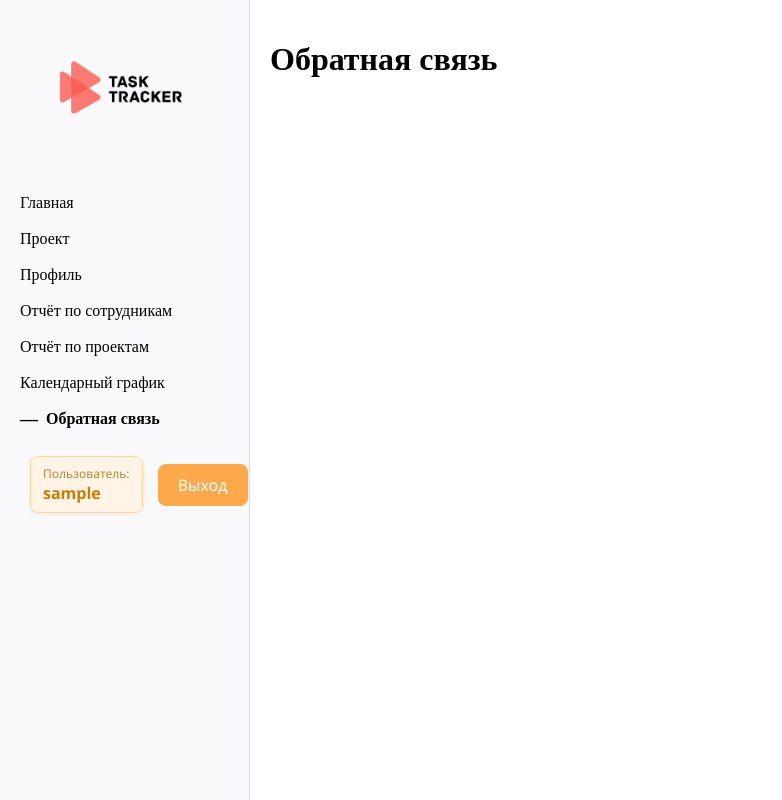
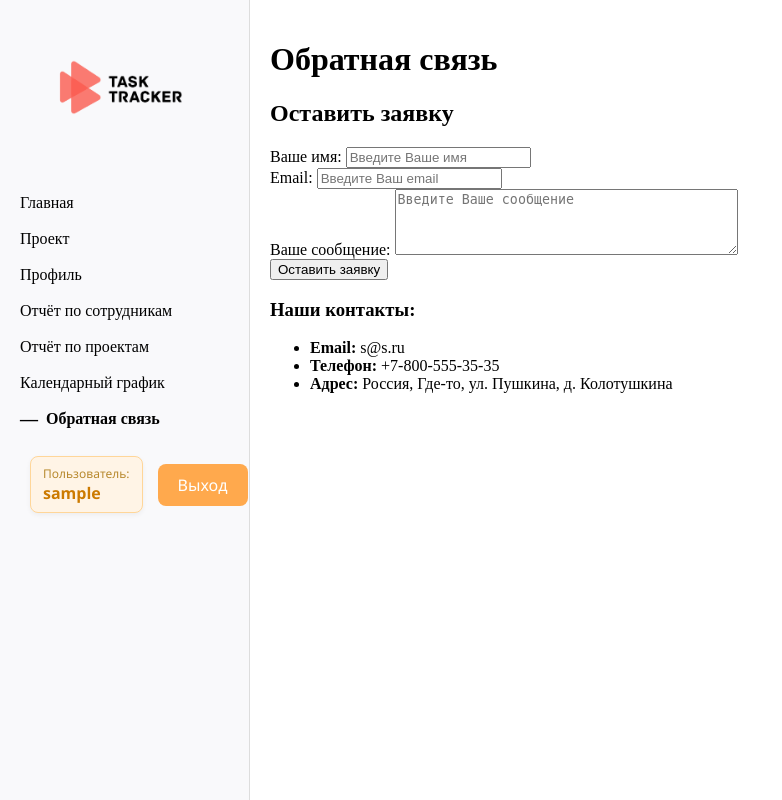
Before and after one commit to yakexerr/ORPUD, a Django app: page /feedback/ in a window 1280 px wide. Shown: the whole page, without its empty margins (0-782 px from the left). Run offline with Django 5.2, Linux system fonts and the light colour scheme; the visitor is signed in with stand-in values (Sample User, id 1).

Commit message:
+ Feedback form

```diff
--- a/web/forms.py
+++ b/web/forms.py
@@ -1,7 +1,10 @@
 from django import forms
 from django.contrib.auth import get_user_model
+from .models import FeedBack
 
 # from web.models import TimeSlot, TimeSlotTag, Holiday
+from web.models import FeedBack
+
 
 User = get_user_model()
 class RegistrationForm(forms.ModelForm):
@@ -22,6 +25,19 @@ class RegistrationForm(forms.ModelForm):
 class AuthForm(forms.Form):
     username = forms.CharField()
     password = forms.CharField(widget=forms.PasswordInput)
+
+
+class FeedbackForm(forms.ModelForm):
+    class Meta:
+        model = FeedBack
+        fields = ['name', 'last_name', 'email', 'phone', 'message']
+        widgets = {
+            'name': forms.TextInput(attrs={'placeholder': 'Введите Ваше имя'}),
+            'last_name': forms.TextInput(attrs={'placeholder': 'Введите Вашу фамилию'}),
+            'email': forms.EmailInput(attrs={'placeholder': 'Введите Ваш email'}),
+            'phone': forms.TextInput(attrs={'placeholder': 'Введите Ваш телефон'}),
+            'message': forms.Textarea(attrs={'placeholder': 'Введите Ваше сообщение', 'rows': 4}),
+        }
 
 # TODO: переделать в соответствии с models.py
 '''
--- a/web/models.py
+++ b/web/models.py
@@ -80,3 +80,14 @@ class Project(models.Model):
 
     def __str__(self):
         return f"{self.title}, owner: {self.manager}"
+
+class FeedBack(models.Model):
+    name = models.CharField('Имя', max_length=100)
+    last_name = models.CharField('Фамилия', max_length=100, blank=True, null=True)
+    email = models.EmailField('Почта')
+    phone = models.CharField('Телефон:', max_length=20, blank=True)
+    message = models.TextField('Сообщение')
+    created_at = models.DateTimeField('Дата создания',auto_now_add=True)
+
+    def __str__(self):
+        return self.name
--- a/web/templates/web/feedback.html
+++ b/web/templates/web/feedback.html
@@ -1,7 +1,40 @@
-<!-- комментарий -->
-<!--  -->
 {% extends 'web/base.html' %}
 {% block content %}
-<!-- TODO: Реализовать в соответствии с макетом и models.py -->
-<h1>Обратная связь</h1>
+<div class="feedback-container">
+    <h1 class="page-title">Обратная связь</h1>
+
+    <div class="feedback-form">
+        <h2>Оставить заявку</h2>
+        <form action="" method="post">
+            {% csrf_token %}
+
+            <div class="form-group">
+                <label class="form-label">Ваше имя:</label>
+                {{ form.name }}
+            </div>
+
+            <div class="form-group">
+                <label class="form-label">Email:</label>
+                {{ form.email }}
+            </div>
+
+            <!-- Добавлен блок для текста сообщения -->
+            <div class="form-group">
+                <label class="form-label">Ваше сообщение:</label>
+                {{ form.message }}
+            </div>
+
+            <button type="submit" class="submit-button">Оставить заявку</button>
+        </form>
+    </div>
+
+    <div class="contacts-section">
+        <h3>Наши контакты:</h3>
+        <ul class="contacts-list">
+            <li><strong>Email:</strong> s@s.ru</li>
+            <li><strong>Телефон:</strong> +7-800-555-35-35</li>
+            <li><strong>Адрес:</strong> Россия, Где-то, ул. Пушкина, д. Колотушкина</li>
+        </ul>
+    </div>
+</div>
 {% endblock %}
--- a/web/views.py
+++ b/web/views.py
@@ -4,7 +4,7 @@ from django.contrib.auth.forms import AuthenticationForm
 from django.shortcuts import render, redirect
 from web.forms import RegistrationForm, AuthForm
 from django.contrib.auth import get_user_model, authenticate, login
-
+from .forms import FeedbackForm
 User = get_user_model()
 
 def main_view(request):
@@ -126,8 +126,14 @@ def calendar_view(request):
 
 @login_required
 def feedback_view(request):
-    # TODO: Реализовать
-    return render(request, 'web/feedback.html', {})
+    if request.method == "POST":
+        form = FeedbackForm(request.POST)
+        if form.is_valid():
+            form.save()
+            return redirect("main")
+    else:
+        form = FeedbackForm()
+    return render(request, 'web/feedback.html', {"form": form})
 
 # TODO: Переделать формочки под models.py
 # # @login_required # зачита от неавторизованности
```
Also changed, not shown: web/migrations/0007_delete_feedback.py (added), 2 other files.
